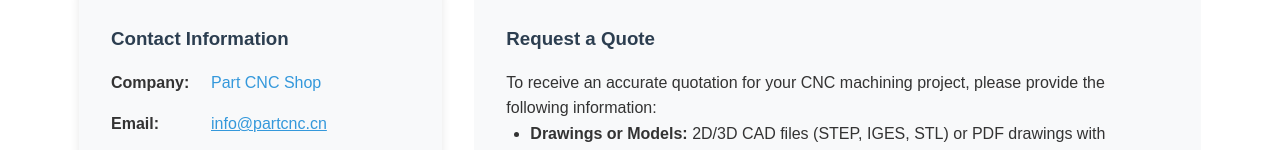
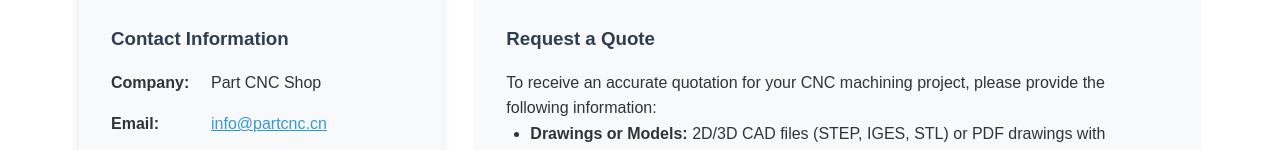
Before and after one commit to 137561160/lumo.github.io, a plain HTML site: page contact.html in a window 1280 px wide. Shown: the part 722-872 px from the top of the page. Drawn offline with Linux system fonts and the light colour scheme.

Commit message:
Add files via upload

```diff
--- a/contact.html
+++ b/contact.html
@@ -304,7 +304,7 @@
                     <div class="info-card">
                         <h3>Contact Information</h3>
                         <ul class="contact-details">
-                            <li><strong>Company:</strong> <a style="color: #3498db;">Part CNC Shop</a></li>
+                            <li><strong>Company:</strong> Part CNC Shop</li>
                             <li><strong>Email:</strong> <a href="mailto:info@partcnc.cn" style="color: #3498db;">info@partcnc.cn</a></li>
                             <li><strong>Phone:</strong> <a href="tel:+8612345678900" style="color: #3498db;">+86 177 7327 7802</a></li>
                             <li><strong>Address:</strong> 4 F, Building A, 5th Factory district, Fuzhu 3rd Street, Zhangyang, Zhangmutou Town, Dongguan, Guangdong, China 523000</li>
```
